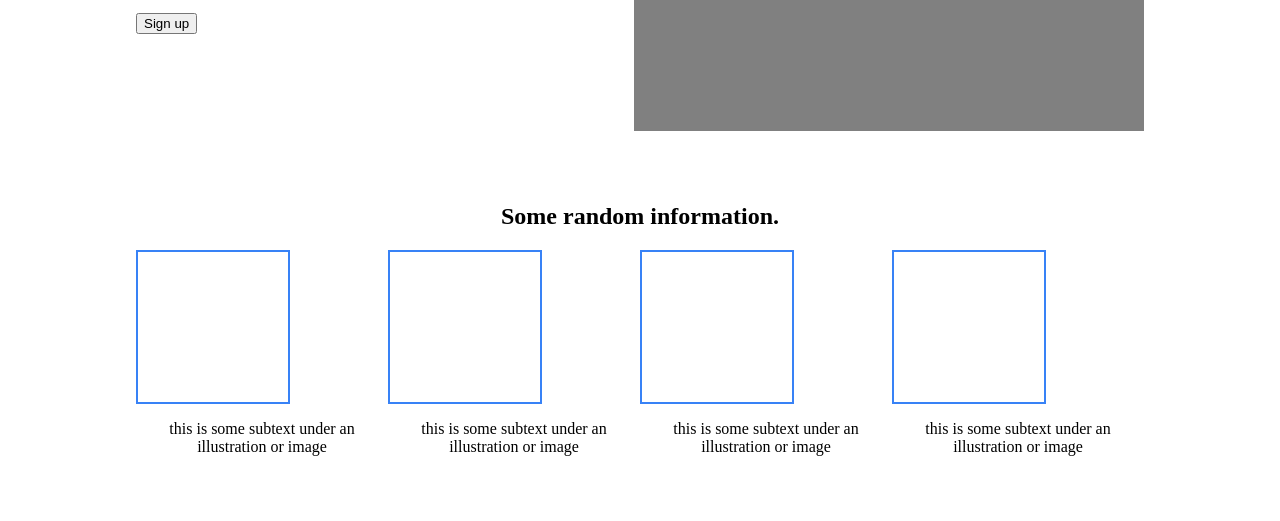
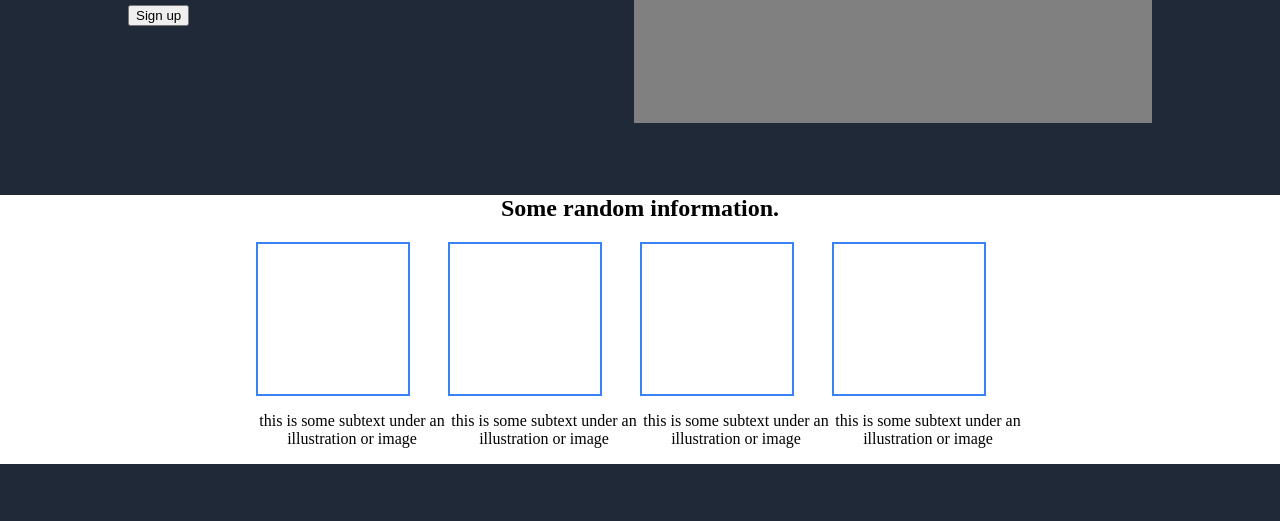
Before and after one commit to dt-dt-dt/odin-landing, a plain HTML site: page index.html in a window 1280 px wide. Shown: the part 279-800 px from the top of the page. Drawn offline with Linux system fonts and the light colour scheme.

Commit message:
added background color initial

```diff
--- a/style.css
+++ b/style.css
@@ -1,8 +1,14 @@
+body {
+    margin: 0;
+    background-color: #1F2937;
+}
+
 header {
     display: flex;
     justify-content: space-between;
     align-items: baseline;
     margin: 0 128px;
+
 }
 
 .nav {
@@ -13,11 +19,11 @@ header {
 }
 
 .main {
-    margin: 0 128px;
+    background-color: #1F2937;
 }
 
 .section-a {
-    margin: 72px 0;
+    margin: 72px 128px;
     display: flex;
     gap: 24px;
 }
@@ -26,6 +32,11 @@ header {
     background-color: grey;
     width: 800px;
     height: 250px;
+}
+
+.section-b {
+    background-color: #fff;
+    padding: 0 128px;
 }
 
 .section-b h2 {
```
